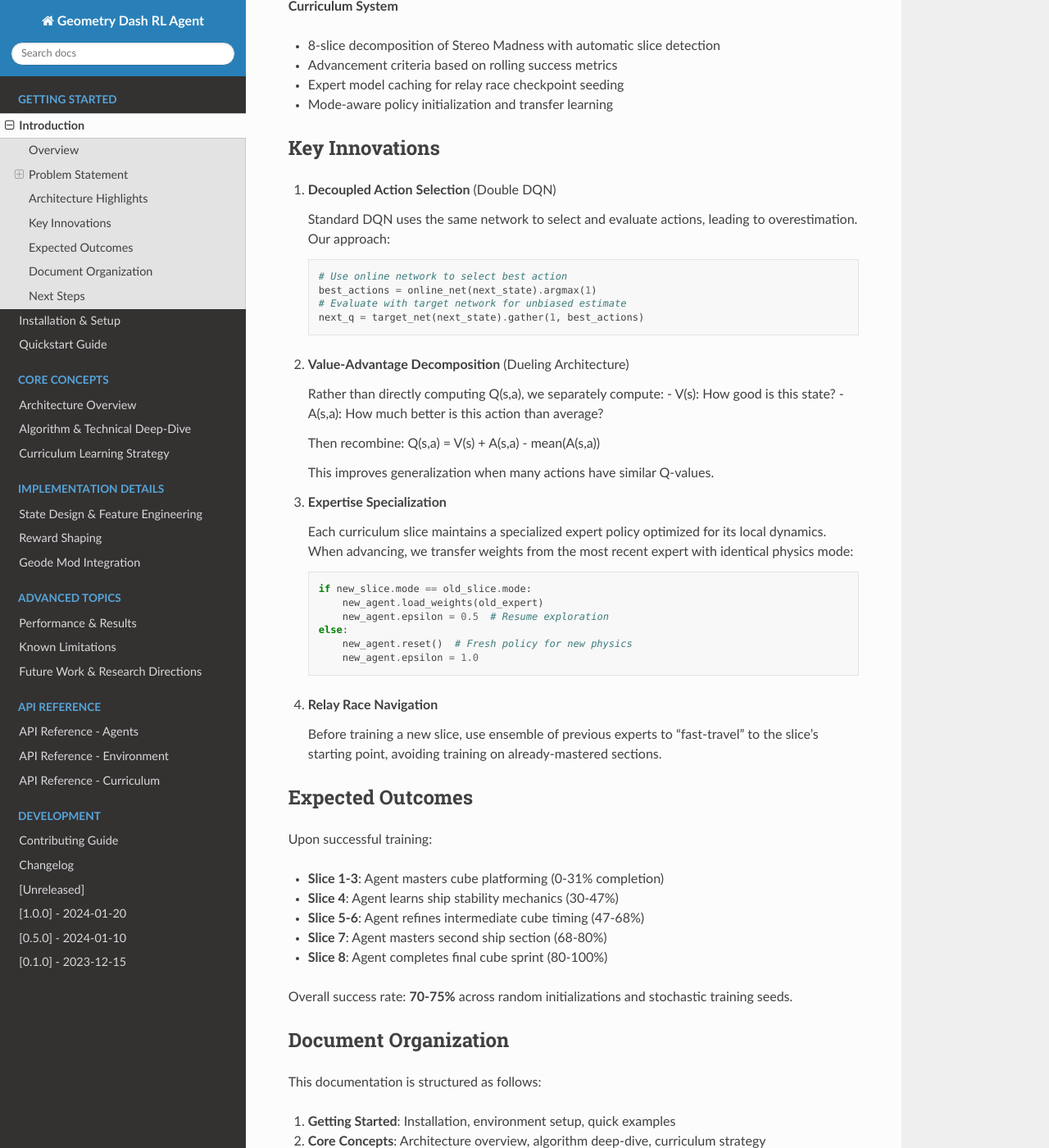
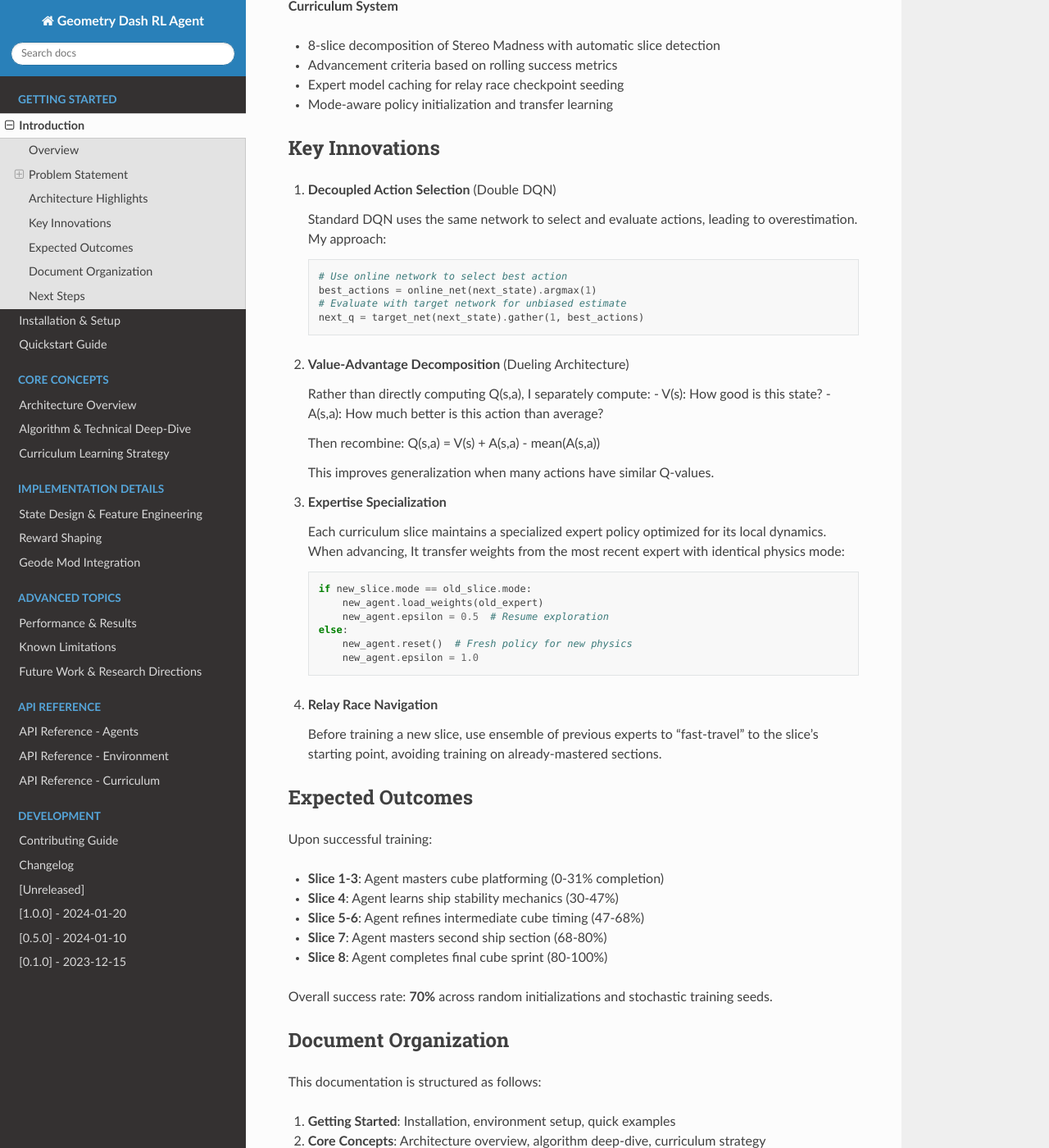
Before and after one commit to mouradboutrid/geometry_dash_RL, a Sphinx documentation site: the page built from docs/introduction.rst, in a window 1280 px wide and 1400 px high, scrolled down 1612 px. Shown: the whole window at 82% size. Built offline with Sphinx 7.4.7 and the Read the Docs theme 3.1.0, drawn with Linux system fonts in a browser that asks for light colours; some of the changed text lies outside the part shown.

Commit message:
Revise introduction and solution details in documentation
Updated various sections to reflect changes in the game mechanics and approach. Adjusted numerical values and personal pronouns for clarity.

```diff
--- a/docs/introduction.rst
+++ b/docs/introduction.rst
@@ -32,10 +32,10 @@ Traditional Deep RL Methods Struggle
 - **PPO**: Designed for continuous actions; discrete action spaces benefit from Q-learning
 - **Simple Q-Learning**: State space (2^154 possibilities) is too large for tabular methods
 
-Our Solution
+My Solution
 ^^^^^^^^^^^^
 
-We employ a hierarchical approach combining algorithmic and curriculum innovations:
+I employ a hierarchical approach combining algorithmic and curriculum innovations:
 
 .. mermaid::
 
@@ -75,7 +75,7 @@ Key Innovations
 
 1. **Decoupled Action Selection** (Double DQN)
 
-   Standard DQN uses the same network to select and evaluate actions, leading to overestimation. Our approach:
+   Standard DQN uses the same network to select and evaluate actions, leading to overestimation. My approach:
 
    .. code-block:: python
 
@@ -86,7 +86,7 @@ Key Innovations
 
 2. **Value-Advantage Decomposition** (Dueling Architecture)
 
-   Rather than directly computing Q(s,a), we separately compute:
+   Rather than directly computing Q(s,a), I separately compute:
    - V(s): How good is this state?
    - A(s,a): How much better is this action than average?
 
@@ -96,7 +96,7 @@ Key Innovations
 
 3. **Expertise Specialization**
 
-   Each curriculum slice maintains a specialized expert policy optimized for its local dynamics. When advancing, we transfer weights from the most recent expert with identical physics mode:
+   Each curriculum slice maintains a specialized expert policy optimized for its local dynamics. When advancing, It transfer weights from the most recent expert with identical physics mode:
 
    .. code-block:: python
 
@@ -122,7 +122,7 @@ Upon successful training:
 - **Slice 7**: Agent masters second ship section (68-80%)
 - **Slice 8**: Agent completes final cube sprint (80-100%)
 
-Overall success rate: **70-75%** across random initializations and stochastic training seeds.
+Overall success rate: **70%** across random initializations and stochastic training seeds.
 
 Document Organization
 ---------------------
```
Also changed, not shown: other parts of docs/introduction.rst (+1 -1 lines).
